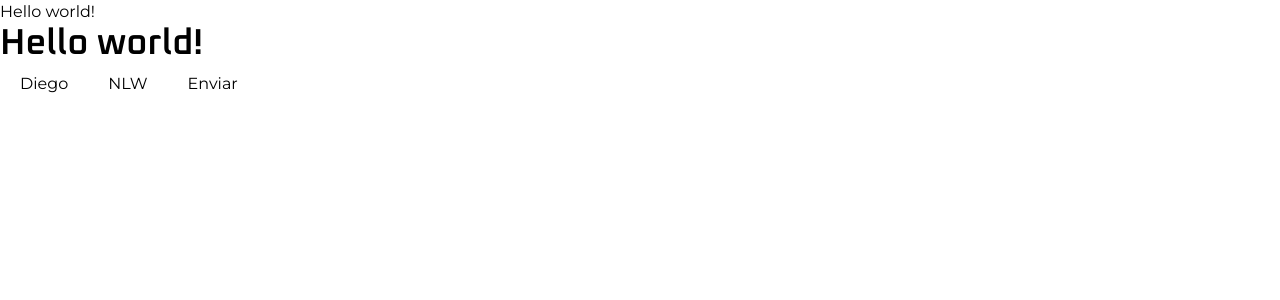
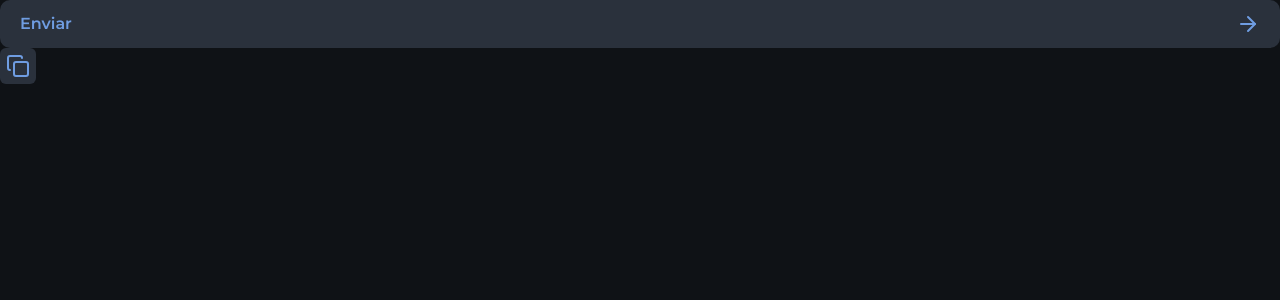
Before and after one commit to ricardosantanadev4/web, a Next.js app: page / in a window 1280 px wide. Shown: the top 300 px of the page. Built offline with nearby package versions, Linux system fonts and the light colour scheme.

Commit message:
feat: component de botão criado.

```diff
--- a/package.json
+++ b/package.json
@@ -10,6 +10,7 @@
   },
   "dependencies": {
     "@tailwindcss/postcss": "^4.1.10",
+    "lucide-react": "^0.517.0",
     "next": "15.3.3",
     "postcss": "^8.5.6",
     "react": "^19.0.0",
--- a/src/app/components/button.tsx
+++ b/src/app/components/button.tsx
@@ -1,7 +1,12 @@
+import { ReactNode } from "react"
+
 interface ButtonProps {
-    text?: string;
+    children: ReactNode
 }
 
 export function Button(props: ButtonProps) {
-    return (<button className="bg-violet-500 px-5 py-2 rounded-sm">{props.text || 'Enviar'}</button>)
+    return (
+        <button className="flex justify-between items-center px-5 h-12 bg-gray-500 text-blue font-semibold rounded-xl w-full cursor-pointer
+         hover:bg-blue hover:text-gray-900 transition-colors duration-300">{props.children || 'Enviar'}</button>
+    )
 }
--- /dev/null
+++ b/src/app/components/icon-button.tsx
@@ -0,0 +1,12 @@
+import { ReactNode } from "react"
+
+interface IconButtonProps {
+    children: ReactNode
+}
+
+export function IconButton(props: IconButtonProps) {
+    return (
+        <button className="p-1.5 bg-gray-500 text-blue rounded-md cursor-pointer
+         hover:bg-blue hover:text-gray-900 transition-colors duration-300">{props.children || 'Enviar'}</button>
+    )
+}
--- a/src/app/globals.css
+++ b/src/app/globals.css
@@ -19,4 +19,6 @@
 
     --font-heading: var(--font-oxanium);
     --font-sans: var(--font-montserrat);
+
+    --radius-xl: 0.625rem;
 }
--- a/src/app/layout.tsx
+++ b/src/app/layout.tsx
@@ -26,7 +26,7 @@
 }>) {
   return (
     <html lang="en" className={`${oxanium.variable} ${montserrat.variable}`}>
-      <body className="bg-black text-white" >{children}</body>
+      <body className="bg-gray-900 text-gray-100 antialiased" >{children}</body>
     </html>
   );
 }
--- a/src/app/page.tsx
+++ b/src/app/page.tsx
@@ -1,13 +1,19 @@
-import { Button } from "@/app/components/button";
+
+import { ArrowRight, Copy } from 'lucide-react';
+import { Button } from "./components/button";
+import { IconButton } from "./components/icon-button";
 
 export default function Home() {
   return (
     <main>
-      <div className="text-white">Hello world!</div>
-      <h1 className="text-4xl font-semibold font-heading">Hello world!</h1>
-      <Button text="Diego" />
-      <Button text="NLW" />
-      <Button />
+      <Button>
+        Enviar
+        <ArrowRight />
+      </Button>
+
+      <IconButton>
+        <Copy />
+      </IconButton>
     </main>
   );
 }
```
Also changed, not shown: 1 other file (tests, documents, lock files or other folders).
